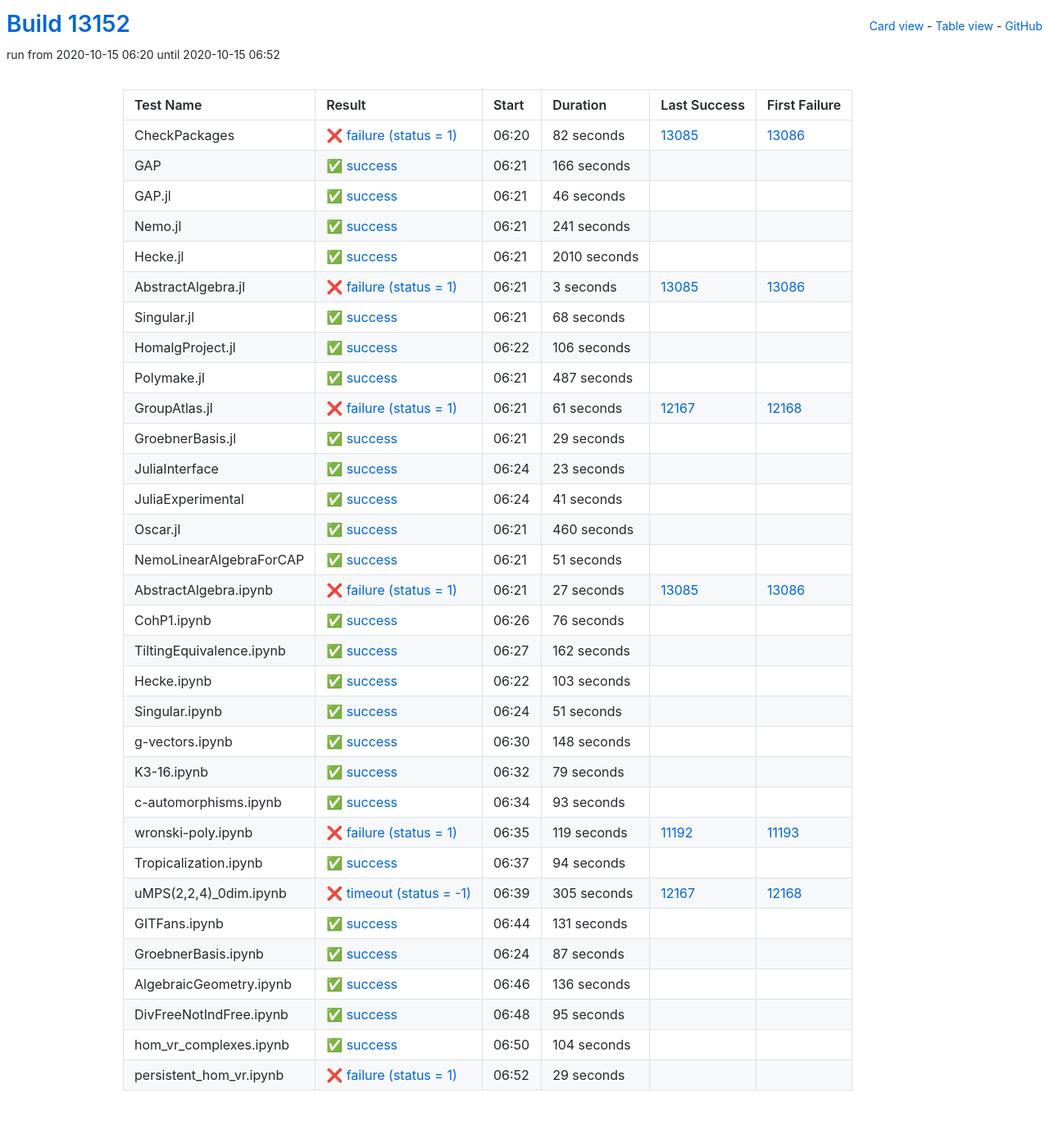
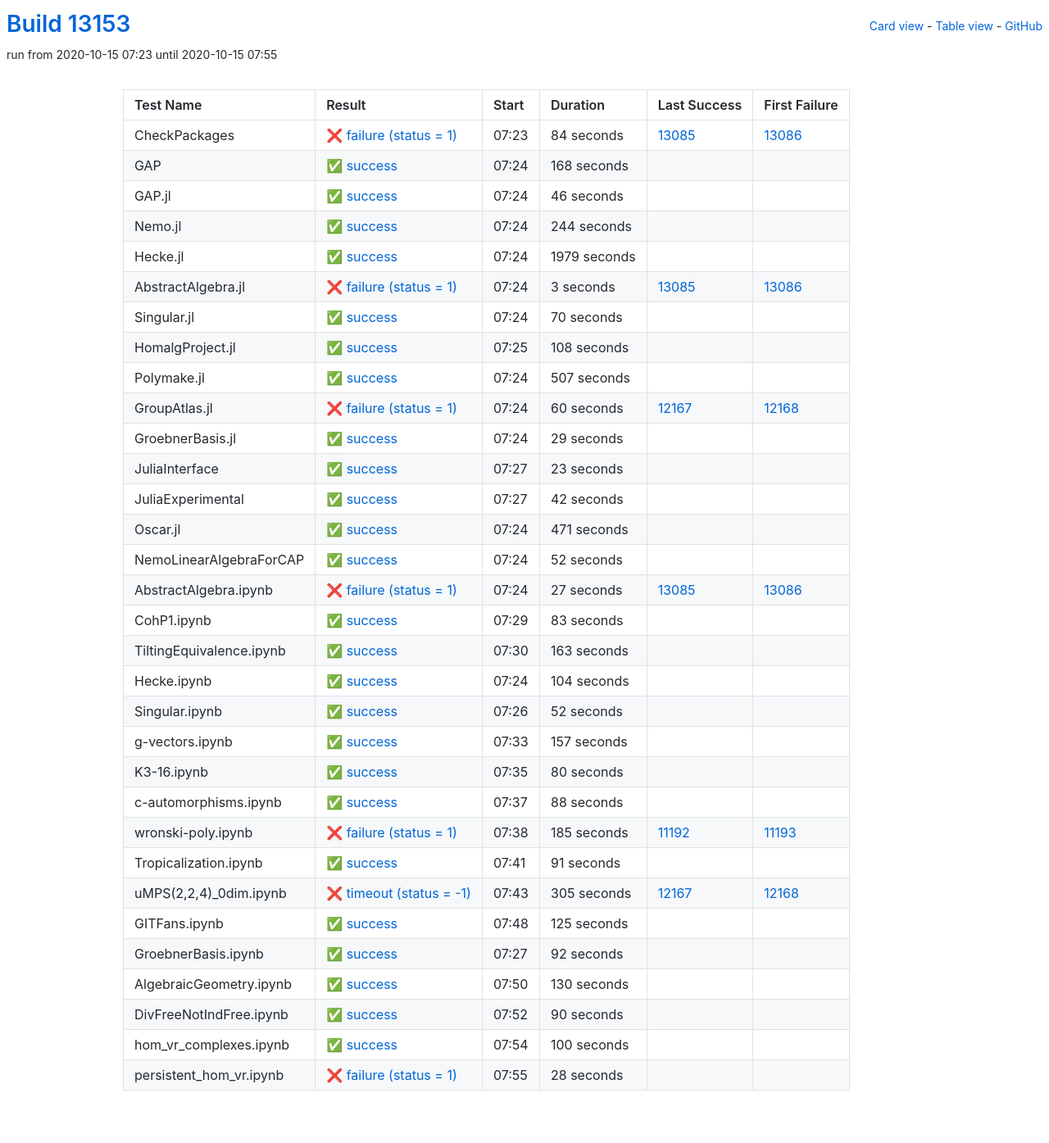
Before and after one commit to oscar-system/oscar-ci-status, a Jekyll site: the page built from table.html, in a window 1280 px wide. Shown: the whole page at 82% size. Built offline with Jekyll 4.4.1, drawn with Linux system fonts in a browser that asks for light colours.

Commit message:
Build #13153

```diff
--- a/_data/ci.yml
+++ b/_data/ci.yml
@@ -1,6 +1,6 @@
 ---
-build: 13152
-build_url: https://oscarci.mathematik.uni-kl.de/job/oscar/13152/
+build: 13153
+build_url: https://oscarci.mathematik.uni-kl.de/job/oscar/13153/
 job: oscar
 organization: oscar-system
 repo: oscar-ci-status
@@ -8,32 +8,32 @@ repourl: https://github.com/oscar-system/oscar-ci-status
 tests:
 - name: CheckPackages
   id: checkpackages
-  log: https://oscarci.mathematik.uni-kl.de/job/oscar/13152/artifact/logs/build-13152/CheckPackages.log
-  start: 2020-10-15 06:20
+  log: https://oscarci.mathematik.uni-kl.de/job/oscar/13153/artifact/logs/build-13153/CheckPackages.log
+  start: 2020-10-15 07:23
   success: false
   exitcode: 1
   status: failure
-  duration: 82
+  duration: 84
   last_success: 13085
   last_success_url: https://oscarci.mathematik.uni-kl.de/job/oscar/13085/
   first_failure: 13086
   first_failure_url: https://oscarci.mathematik.uni-kl.de/job/oscar/13086/
 - name: GAP
   id: gap
-  log: https://oscarci.mathematik.uni-kl.de/job/oscar/13152/artifact/logs/build-13152/GAP.log
-  start: 2020-10-15 06:21
+  log: https://oscarci.mathematik.uni-kl.de/job/oscar/13153/artifact/logs/build-13153/GAP.log
+  start: 2020-10-15 07:24
   success: true
   exitcode: 0
   status: success
-  duration: 166
+  duration: 168
   last_success: false
   last_success_url:
   first_failure: false
   first_failure_url:
 - name: GAP.jl
   id: gap-jl
-  log: https://oscarci.mathematik.uni-kl.de/job/oscar/13152/artifact/logs/build-13152/GAP.jl.log
-  start: 2020-10-15 06:21
+  log: https://oscarci.mathematik.uni-kl.de/job/oscar/13153/artifact/logs/build-13153/GAP.jl.log
+  start: 2020-10-15 07:24
   success: true
   exitcode: 0
   status: success
@@ -44,32 +44,32 @@ tests:
   first_failure_url:
 - name: Nemo.jl
   id: nemo-jl
-  log: https://oscarci.mathematik.uni-kl.de/job/oscar/13152/artifact/logs/build-13152/Nemo.jl.log
-  start: 2020-10-15 06:21
+  log: https://oscarci.mathematik.uni-kl.de/job/oscar/13153/artifact/logs/build-13153/Nemo.jl.log
+  start: 2020-10-15 07:24
   success: true
   exitcode: 0
   status: success
-  duration: 241
+  duration: 244
   last_success: false
   last_success_url:
   first_failure: false
   first_failure_url:
 - name: Hecke.jl
   id: hecke-jl
-  log: https://oscarci.mathematik.uni-kl.de/job/oscar/13152/artifact/logs/build-13152/Hecke.jl.log
-  start: 2020-10-15 06:21
+  log: https://oscarci.mathematik.uni-kl.de/job/oscar/13153/artifact/logs/build-13153/Hecke.jl.log
+  start: 2020-10-15 07:24
   success: true
   exitcode: 0
   status: success
-  duration: 2010
+  duration: 1979
   last_success: false
   last_success_url:
   first_failure: false
   first_failure_url:
 - name: AbstractAlgebra.jl
   id: abstractalgebra-jl
-  log: https://oscarci.mathematik.uni-kl.de/job/oscar/13152/artifact/logs/build-13152/AbstractAlgebra.jl.log
-  start: 2020-10-15 06:21
+  log: https://oscarci.mathematik.uni-kl.de/job/oscar/13153/artifact/logs/build-13153/AbstractAlgebra.jl.log
+  start: 2020-10-15 07:24
   success: false
   exitcode: 1
   status: failure
@@ -80,56 +80,56 @@ tests:
   first_failure_url: https://oscarci.mathematik.uni-kl.de/job/oscar/13086/
 - name: Singular.jl
   id: singular-jl
-  log: https://oscarci.mathematik.uni-kl.de/job/oscar/13152/artifact/logs/build-13152/Singular.jl.log
-  start: 2020-10-15 06:21
+  log: https://oscarci.mathematik.uni-kl.de/job/oscar/13153/artifact/logs/build-13153/Singular.jl.log
+  start: 2020-10-15 07:24
   success: true
   exitcode: 0
   status: success
-  duration: 68
+  duration: 70
   last_success: false
   last_success_url:
   first_failure: false
   first_failure_url:
 - name: HomalgProject.jl
   id: homalgproject-jl
-  log: https://oscarci.mathematik.uni-kl.de/job/oscar/13152/artifact/logs/build-13152/HomalgProject.jl.log
-  start: 2020-10-15 06:22
+  log: https://oscarci.mathematik.uni-kl.de/job/oscar/13153/artifact/logs/build-13153/HomalgProject.jl.log
+  start: 2020-10-15 07:25
   success: true
   exitcode: 0
   status: success
-  duration: 106
+  duration: 108
   last_success: false
   last_success_url:
   first_failure: false
   first_failure_url:
 - name: Polymake.jl
   id: polymake-jl
-  log: https://oscarci.mathematik.uni-kl.de/job/oscar/13152/artifact/logs/build-13152/Polymake.jl.log
-  start: 2020-10-15 06:21
+  log: https://oscarci.mathematik.uni-kl.de/job/oscar/13153/artifact/logs/build-13153/Polymake.jl.log
+  start: 2020-10-15 07:24
   success: true
   exitcode: 0
   status: success
-  duration: 487
+  duration: 507
   last_success: false
   last_success_url:
   first_failure: false
   first_failure_url:
 - name: GroupAtlas.jl
   id: groupatlas-jl
-  log: https://oscarci.mathematik.uni-kl.de/job/oscar/13152/artifact/logs/build-13152/GroupAtlas.jl.log
-  start: 2020-10-15 06:21
+  log: https://oscarci.mathematik.uni-kl.de/job/oscar/13153/artifact/logs/build-13153/GroupAtlas.jl.log
+  start: 2020-10-15 07:24
   success: false
   exitcode: 1
   status: failure
-  duration: 61
+  duration: 60
   last_success: 12167
   last_success_url: https://oscarci.mathematik.uni-kl.de/job/oscar/12167/
   first_failure: 12168
   first_failure_url: https://oscarci.mathematik.uni-kl.de/job/oscar/12168/
 - name: GroebnerBasis.jl
   id: groebnerbasis-jl
-  log: https://oscarci.mathematik.uni-kl.de/job/oscar/13152/artifact/logs/build-13152/GroebnerBasis.jl.log
-  start: 2020-10-15 06:21
+  log: https://oscarci.mathematik.uni-kl.de/job/oscar/13153/artifact/logs/build-13153/GroebnerBasis.jl.log
+  start: 2020-10-15 07:24
   success: true
   exitcode: 0
   status: success
@@ -140,8 +140,8 @@ tests:
   first_failure_url:
 - name: JuliaInterface
   id: juliainterface
-  log: https://oscarci.mathematik.uni-kl.de/job/oscar/13152/artifact/logs/build-13152/JuliaInterface.log
-  start: 2020-10-15 06:24
+  log: https://oscarci.mathematik.uni-kl.de/job/oscar/13153/artifact/logs/build-13153/JuliaInterface.log
+  start: 2020-10-15 07:27
   success: true
   exitcode: 0
   status: success
@@ -152,44 +152,44 @@ tests:
   first_failure_url:
 - name: JuliaExperimental
   id: juliaexperimental
-  log: https://oscarci.mathematik.uni-kl.de/job/oscar/13152/artifact/logs/build-13152/JuliaExperimental.log
-  start: 2020-10-15 06:24
+  log: https://oscarci.mathematik.uni-kl.de/job/oscar/13153/artifact/logs/build-13153/JuliaExperimental.log
+  start: 2020-10-15 07:27
   success: true
   exitcode: 0
   status: success
-  duration: 41
+  duration: 42
   last_success: false
   last_success_url:
   first_failure: false
   first_failure_url:
 - name: Oscar.jl
   id: oscar-jl
-  log: https://oscarci.mathematik.uni-kl.de/job/oscar/13152/artifact/logs/build-13152/Oscar.jl.log
-  start: 2020-10-15 06:21
+  log: https://oscarci.mathematik.uni-kl.de/job/oscar/13153/artifact/logs/build-13153/Oscar.jl.log
+  start: 2020-10-15 07:24
   success: true
   exitcode: 0
   status: success
-  duration: 460
+  duration: 471
   last_success: false
   last_success_url:
   first_failure: false
   first_failure_url:
 - name: NemoLinearAlgebraForCAP
   id: nemolinearalgebraforcap
-  log: https://oscarci.mathematik.uni-kl.de/job/oscar/13152/artifact/logs/build-13152/NemoLinearAlgebraForCAP.log
-  start: 2020-10-15 06:21
+  log: https://oscarci.mathematik.uni-kl.de/job/oscar/13153/artifact/logs/build-13153/NemoLinearAlgebraForCAP.log
+  start: 2020-10-15 07:24
   success: true
   exitcode: 0
   status: success
-  duration: 51
+  duration: 52
   last_success: false
   last_success_url:
   first_failure: false
   first_failure_url:
 - name: AbstractAlgebra.ipynb
   id: abstractalgebra-ipynb
-  log: https://oscarci.mathematik.uni-kl.de/job/oscar/13152/artifact/logs/build-13152/AbstractAlgebra.ipynb.log
-  start: 2020-10-15 06:21
+  log: https://oscarci.mathematik.uni-kl.de/job/oscar/13153/artifact/logs/build-13153/AbstractAlgebra.ipynb.log
+  start: 2020-10-15 07:24
   success: false
   exitcode: 1
   status: failure
@@ -200,116 +200,116 @@ tests:
   first_failure_url: https://oscarci.mathematik.uni-kl.de/job/oscar/13086/
 - name: CohP1.ipynb
   id: cohp1-ipynb
-  log: https://oscarci.mathematik.uni-kl.de/job/oscar/13152/artifact/logs/build-13152/CohP1.ipynb.log
-  start: 2020-10-15 06:26
+  log: https://oscarci.mathematik.uni-kl.de/job/oscar/13153/artifact/logs/build-13153/CohP1.ipynb.log
+  start: 2020-10-15 07:29
   success: true
   exitcode: 0
   status: success
-  duration: 76
+  duration: 83
   last_success: false
   last_success_url:
   first_failure: false
   first_failure_url:
 - name: TiltingEquivalence.ipynb
   id: tiltingequivalence-ipynb
-  log: https://oscarci.mathematik.uni-kl.de/job/oscar/13152/artifact/logs/build-13152/TiltingEquivalence.ipynb.log
-  start: 2020-10-15 06:27
+  log: https://oscarci.mathematik.uni-kl.de/job/oscar/13153/artifact/logs/build-13153/TiltingEquivalence.ipynb.log
+  start: 2020-10-15 07:30
   success: true
   exitcode: 0
   status: success
-  duration: 162
+  duration: 163
   last_success: false
   last_success_url:
   first_failure: false
   first_failure_url:
 - name: Hecke.ipynb
   id: hecke-ipynb
-  log: https://oscarci.mathematik.uni-kl.de/job/oscar/13152/artifact/logs/build-13152/Hecke.ipynb.log
-  start: 2020-10-15 06:22
+  log: https://oscarci.mathematik.uni-kl.de/job/oscar/13153/artifact/logs/build-13153/Hecke.ipynb.log
+  start: 2020-10-15 07:24
   success: true
   exitcode: 0
   status: success
-  duration: 103
+  duration: 104
   last_success: false
   last_success_url:
   first_failure: false
   first_failure_url:
 - name: Singular.ipynb
   id: singular-ipynb
-  log: https://oscarci.mathematik.uni-kl.de/job/oscar/13152/artifact/logs/build-13152/Singular.ipynb.log
-  start: 2020-10-15 06:24
+  log: https://oscarci.mathematik.uni-kl.de/job/oscar/13153/artifact/logs/build-13153/Singular.ipynb.log
+  start: 2020-10-15 07:26
   success: true
   exitcode: 0
   status: success
-  duration: 51
+  duration: 52
   last_success: false
   last_success_url:
   first_failure: false
   first_failure_url:
 - name: g-vectors.ipynb
   id: g-vectors-ipynb
-  log: https://oscarci.mathematik.uni-kl.de/job/oscar/13152/artifact/logs/build-13152/g-vectors.ipynb.log
-  start: 2020-10-15 06:30
+  log: https://oscarci.mathematik.uni-kl.de/job/oscar/13153/artifact/logs/build-13153/g-vectors.ipynb.log
+  start: 2020-10-15 07:33
   success: true
   exitcode: 0
   status: success
-  duration: 148
+  duration: 157
   last_success: false
   last_success_url:
   first_failure: false
   first_failure_url:
 - name: K3-16.ipynb
   id: k3-16-ipynb
-  log: https://oscarci.mathematik.uni-kl.de/job/oscar/13152/artifact/logs/build-13152/K3-16.ipynb.log
-  start: 2020-10-15 06:32
+  log: https://oscarci.mathematik.uni-kl.de/job/oscar/13153/artifact/logs/build-13153/K3-16.ipynb.log
+  start: 2020-10-15 07:35
   success: true
   exitcode: 0
   status: success
-  duration: 79
+  duration: 80
   last_success: false
   last_success_url:
   first_failure: false
   first_failure_url:
 - name: c-automorphisms.ipynb
   id: c-automorphisms-ipynb
-  log: https://oscarci.mathematik.uni-kl.de/job/oscar/13152/artifact/logs/build-13152/c-automorphisms.ipynb.log
-  start: 2020-10-15 06:34
+  log: https://oscarci.mathematik.uni-kl.de/job/oscar/13153/artifact/logs/build-13153/c-automorphisms.ipynb.log
+  start: 2020-10-15 07:37
   success: true
   exitcode: 0
   status: success
-  duration: 93
+  duration: 88
   last_success: false
   last_success_url:
   first_failure: false
   first_failure_url:
 - name: wronski-poly.ipynb
   id: wronski-poly-ipynb
-  log: https://oscarci.mathematik.uni-kl.de/job/oscar/13152/artifact/logs/build-13152/wronski-poly.ipynb.log
-  start: 2020-10-15 06:35
+  log: https://oscarci.mathematik.uni-kl.de/job/oscar/13153/artifact/logs/build-13153/wronski-poly.ipynb.log
+  start: 2020-10-15 07:38
   success: false
   exitcode: 1
   status: failure
-  duration: 119
+  duration: 185
   last_success: 11192
   last_success_url: https://oscarci.mathematik.uni-kl.de/job/oscar/11192/
   first_failure: 11193
   first_failure_url: https://oscarci.mathematik.uni-kl.de/job/oscar/11193/
 - name: Tropicalization.ipynb
   id: tropicalization-ipynb
-  log: https://oscarci.mathematik.uni-kl.de/job/oscar/13152/artifact/logs/build-13152/Tropicalization.ipynb.log
-  start: 2020-10-15 06:37
+  log: https://oscarci.mathematik.uni-kl.de/job/oscar/13153/artifact/logs/build-13153/Tropicalization.ipynb.log
+  start: 2020-10-15 07:41
   success: true
   exitcode: 0
   status: success
-  duration: 94
+  duration: 91
   last_success: false
   last_success_url:
   first_failure: false
   first_failure_url:
 - name: uMPS(2,2,4)_0dim.ipynb
   id: umps-2-2-4-0dim-ipynb
-  log: https://oscarci.mathematik.uni-kl.de/job/oscar/13152/artifact/logs/build-13152/uMPS-2-2-4-_0dim.ipynb.log
-  start: 2020-10-15 06:39
+  log: https://oscarci.mathematik.uni-kl.de/job/oscar/13153/artifact/logs/build-13153/uMPS-2-2-4-_0dim.ipynb.log
+  start: 2020-10-15 07:43
   success: false
   exitcode: -1
   status: timeout
@@ -320,72 +320,72 @@ tests:
   first_failure_url: https://oscarci.mathematik.uni-kl.de/job/oscar/12168/
 - name: GITFans.ipynb
   id: gitfans-ipynb
-  log: https://oscarci.mathematik.uni-kl.de/job/oscar/13152/artifact/logs/build-13152/GITFans.ipynb.log
-  start: 2020-10-15 06:44
+  log: https://oscarci.mathematik.uni-kl.de/job/oscar/13153/artifact/logs/build-13153/GITFans.ipynb.log
+  start: 2020-10-15 07:48
   success: true
   exitcode: 0
   status: success
-  duration: 131
+  duration: 125
   last_success: false
   last_success_url:
   first_failure: false
   first_failure_url:
 - name: GroebnerBasis.ipynb
   id: groebnerbasis-ipynb
-  log: https://oscarci.mathematik.uni-kl.de/job/oscar/13152/artifact/logs/build-13152/GroebnerBasis.ipynb.log
-  start: 2020-10-15 06:24
+  log: https://oscarci.mathematik.uni-kl.de/job/oscar/13153/artifact/logs/build-13153/GroebnerBasis.ipynb.log
+  start: 2020-10-15 07:27
   success: true
   exitcode: 0
   status: success
-  duration: 87
+  duration: 92
   last_success: false
   last_success_url:
   first_failure: false
   first_failure_url:
 - name: AlgebraicGeometry.ipynb
   id: algebraicgeometry-ipynb
-  log: https://oscarci.mathematik.uni-kl.de/job/oscar/13152/artifact/logs/build-13152/AlgebraicGeometry.ipynb.log
-  start: 2020-10-15 06:46
+  log: https://oscarci.mathematik.uni-kl.de/job/oscar/13153/artifact/logs/build-13153/AlgebraicGeometry.ipynb.log
+  start: 2020-10-15 07:50
   success: true
   exitcode: 0
   status: success
-  duration: 136
+  duration: 130
   last_success: false
   last_success_url:
   first_failure: false
   first_failure_url:
 - name: DivFreeNotIndFree.ipynb
   id: divfreenotindfree-ipynb
-  log: https://oscarci.mathematik.uni-kl.de/job/oscar/13152/artifact/logs/build-13152/DivFreeNotIndFree.ipynb.log
-  start: 2020-10-15 06:48
+  log: https://oscarci.mathematik.uni-kl.de/job/oscar/13153/artifact/logs/build-13153/DivFreeNotIndFree.ipynb.log
+  start: 2020-10-15 07:52
   success: true
   exitcode: 0
   status: success
-  duration: 95
+  duration: 90
   last_success: false
   last_success_url:
   first_failure: false
   first_failure_url:
 - name: hom_vr_complexes.ipynb
   id: hom-vr-complexes-ipynb
-  log: https://oscarci.mathematik.uni-kl.de/job/oscar/13152/artifact/logs/build-13152/hom_vr_complexes.ipynb.log
-  start: 2020-10-15 06:50
+  log: https://oscarci.mathematik.uni-kl.de/job/oscar/13153/artifact/logs/build-13153/hom_vr_complexes.ipynb.log
+  start: 2020-10-15 07:54
   success: true
   exitcode: 0
   status: success
-  duration: 104
+  duration: 100
   last_success: false
   last_success_url:
   first_failure: false
   first_failure_url:
 - name: persistent_hom_vr.ipynb
   id: persistent-hom-vr-ipynb
-  log: https://oscarci.mathematik.uni-kl.de/job/oscar/13152/artifact/logs/build-13152/persistent_hom_vr.ipynb.log
-  start: 2020-10-15 06:52
+  log: https://oscarci.mathematik.uni-kl.de/job/oscar/13153/artifact/logs/build-13153/persistent_hom_vr.ipynb.log
+  start: 2020-10-15 07:55
   success: false
   exitcode: 1
   status: failure
-  duration: 29
+  duration: 28
   last_success: false
   last_success_url:
   first_failure: false
```
Also changed, not shown: README.md.
